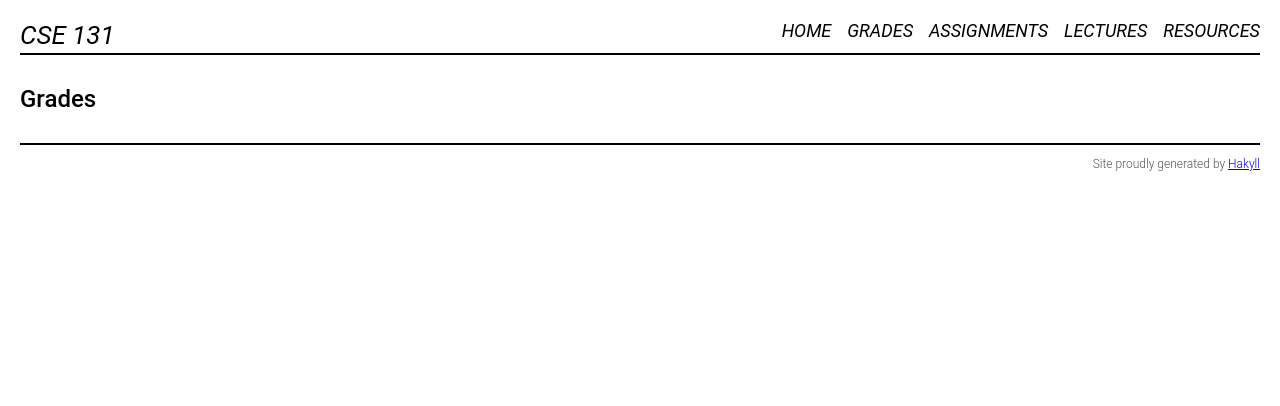
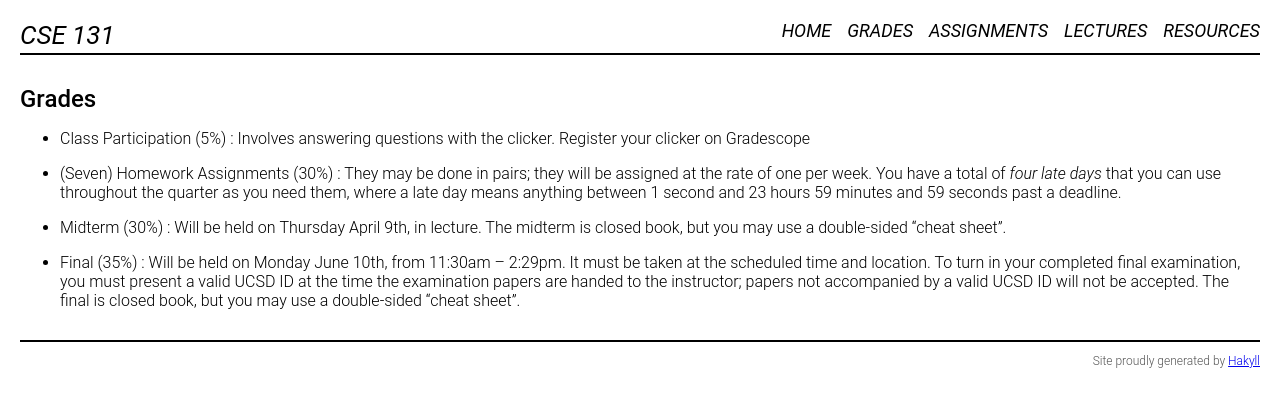
Before and after one commit to ucsd-cse131-sp19/web, a plain HTML site: page docs/grades.html in a window 1280 px wide. Drawn offline with Linux system fonts and the light colour scheme.

Commit message:
update page

```diff
--- a/docs/grades.html
+++ b/docs/grades.html
@@ -23,7 +23,12 @@
         <div id="content">
             <h1>Grades</h1>
 
-
+            <ul>
+<li><p><strong>Class Participation (5%)</strong> : Involves answering questions with the clicker. Register your clicker on Gradescope</p></li>
+<li><p><strong>(Seven) Homework Assignments (30%)</strong> : They may be <strong>done in pairs</strong>; they will be assigned at the rate of one per week. You have a total of <em>four late days</em> that you can use throughout the quarter as you need them, where a late day means anything between 1 second and 23 hours 59 minutes and 59 seconds past a deadline.</p></li>
+<li><p><strong>Midterm (30%)</strong> : Will be held on <strong>Thursday April 9th, in lecture</strong>. The midterm is <strong>closed book</strong>, but you may use a double-sided <strong>“cheat sheet”</strong>.</p></li>
+<li><p><strong>Final (35%)</strong> : Will be held on <strong>Monday June 10th, from 11:30am – 2:29pm</strong>. It <strong>must</strong> be taken at the scheduled time and location. To turn in your completed final examination, you must present a valid UCSD ID at the time the examination papers are handed to the instructor; papers not accompanied by a valid UCSD ID will not be accepted. The final is <strong>closed book</strong>, but you may use a double-sided <strong>“cheat sheet”</strong>.</p></li>
+</ul>
         </div>
         <div id="footer">
             Site proudly generated by
```
Also changed, not shown: 1 other file.
